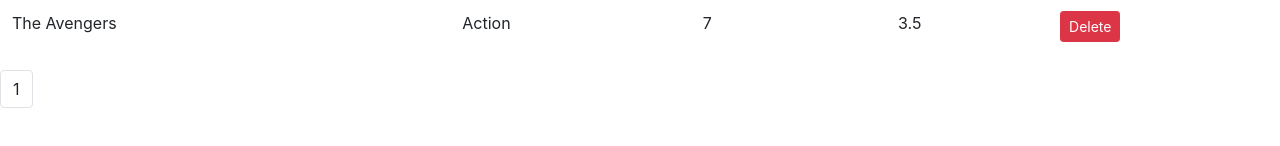
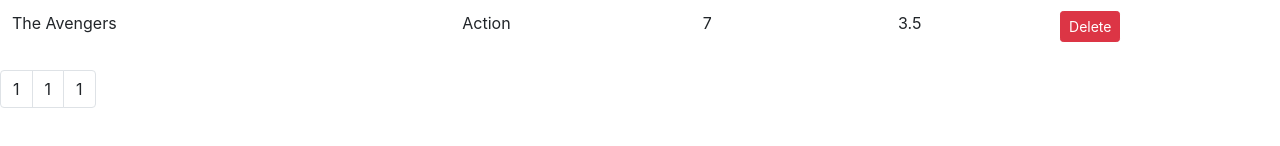
Before and after one commit to attackpiggy/Vidly_Project, a React (Create React App) app: page / in a window 1280 px wide. Shown: the part 560-706 px from the top of the page. Built offline with nearby package versions, Linux system fonts and the light colour scheme.

Commit message:
fixing the pagination

```diff
--- a/src/components/pagination.jsx
+++ b/src/components/pagination.jsx
@@ -1,15 +1,21 @@
 import React, { Component } from 'react'
-
+import _ from 'lodash'
 
 
 
 const Pagination=props=>{
     const {itemsCount,pageSize}=props
+    const pagesCount=itemsCount /pageSize
+    const pages= _.range(1,pagesCount+1)
+
 
     return <nav>
         <ul className="pagination">
-            <li className="page-item">
-                <a  className="page-link">1</a></li>
+            {pages.map(page=> <li className="page-item">
+                <a  className="page-link">1</a>
+            </li>
+            )}
+
         </ul>
     </nav>;
 }
```
